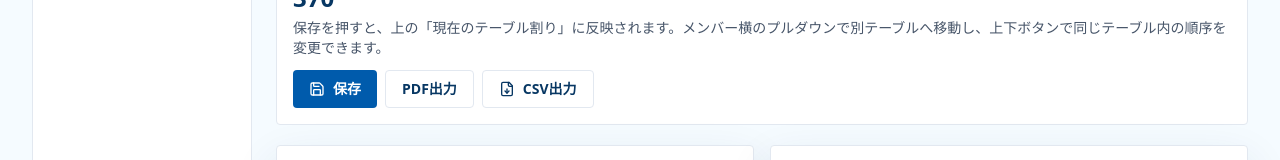
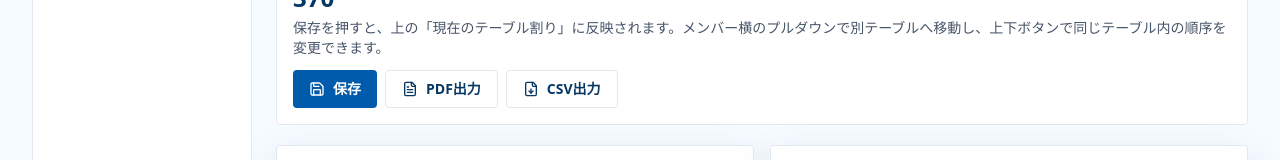
Before and after one commit to shimurasan99/needsmatch-kitanominami, a Next.js app: page /admin/meetings/meeting-2026-07/table-assignments in a window 1280 px wide. Shown: the part 602-762 px from the top of the page. Built offline with nearby package versions, Linux system fonts and the light colour scheme.

Commit message:
PDF出力ボタンを有効化

```diff
--- a/components/table-assignment/editable-table-assignment.tsx
+++ b/components/table-assignment/editable-table-assignment.tsx
@@ -1,6 +1,6 @@
 "use client";
 
-import { AlertTriangle, ArrowDown, ArrowUp, Crown, FileDown, Save } from "lucide-react";
+import { AlertTriangle, ArrowDown, ArrowUp, Crown, FileDown, FileText, Save } from "lucide-react";
 import { useEffect, useMemo, useState } from "react";
 import type { AssignmentSeat, AssignmentTable } from "@/types/domain";
 
@@ -19,6 +19,23 @@ function tableOrder(tableName: string) {
 
 function labelToIndex(label: string) {
   return label.split("").reduce((acc, character) => acc * 26 + character.charCodeAt(0) - 64, 0) - 1;
+}
+
+function escapeHtml(value: string) {
+  return value
+    .replaceAll("&", "&amp;")
+    .replaceAll("<", "&lt;")
+    .replaceAll(">", "&gt;")
+    .replaceAll("\"", "&quot;")
+    .replaceAll("'", "&#039;");
+}
+
+function printableSeatName(seat: AssignmentSeat) {
+  return seat.member?.name ?? seat.guestName ?? "";
+}
+
+function printableSeatDetail(seat: AssignmentSeat) {
+  return seat.member?.industry ?? seat.guestCompany ?? "ゲスト";
 }
 
 export function EditableTableAssignment({
@@ -103,6 +120,184 @@ export function EditableTableAssignment({
     window.URL.revokeObjectURL(url);
   }
 
+  function exportPdf() {
+    const printedAt = new Intl.DateTimeFormat("ja-JP", {
+      year: "numeric",
+      month: "2-digit",
+      day: "2-digit",
+      hour: "2-digit",
+      minute: "2-digit"
+    }).format(new Date());
+
+    const tableCards = tables.map((table) => {
+      const rows = table.seats.map((seat, index) => `
+        <tr>
+          <td class="seat-number">${index + 1}</td>
+          <td>
+            <div class="name">${escapeHtml(printableSeatName(seat))}</div>
+            <div class="detail">${escapeHtml(printableSeatDetail(seat))}</div>
+          </td>
+          <td class="leader">${seat.isLeader ? "リーダー" : ""}</td>
+        </tr>
+      `).join("");
+
+      return `
+        <section class="table-card">
+          <div class="table-heading">
+            <h2>${escapeHtml(table.tableName)}</h2>
+            <span>${table.seats.length}名</span>
+          </div>
+          <table>
+            <thead>
+              <tr>
+                <th class="seat-number">順番</th>
+                <th>名前 / 会社・業種</th>
+                <th class="leader">役割</th>
+              </tr>
+            </thead>
+            <tbody>${rows}</tbody>
+          </table>
+        </section>
+      `;
+    }).join("");
+
+    const printHtml = `
+      <!doctype html>
+      <html lang="ja">
+        <head>
+          <meta charset="utf-8" />
+          <title>テーブル割り</title>
+          <style>
+            @page { size: A4; margin: 14mm; }
+            * { box-sizing: border-box; }
+            body {
+              margin: 0;
+              color: #14324a;
+              font-family: -apple-system, BlinkMacSystemFont, "Hiragino Sans", "Yu Gothic", "YuGothic", "Noto Sans JP", sans-serif;
+              background: #ffffff;
+            }
+            header {
+              display: flex;
+              justify-content: space-between;
+              gap: 16px;
+              align-items: flex-end;
+              border-bottom: 2px solid #14324a;
+              padding-bottom: 12px;
+              margin-bottom: 18px;
+            }
+            h1 {
+              margin: 0;
+              font-size: 24px;
+              line-height: 1.35;
+            }
+            .meta {
+              color: #64748b;
+              font-size: 11px;
+              font-weight: 700;
+              text-align: right;
+              white-space: nowrap;
+            }
+            .grid {
+              display: grid;
+              grid-template-columns: repeat(2, minmax(0, 1fr));
+              gap: 12px;
+            }
+            .table-card {
+              break-inside: avoid;
+              border: 1px solid #cbd5e1;
+              border-radius: 8px;
+              overflow: hidden;
+            }
+            .table-heading {
+              display: flex;
+              justify-content: space-between;
+              align-items: center;
+              background: #eef6f3;
+              border-bottom: 1px solid #cbd5e1;
+              padding: 8px 10px;
+            }
+            h2 {
+              margin: 0;
+              font-size: 16px;
+              line-height: 1.3;
+            }
+            .table-heading span {
+              color: #475569;
+              font-size: 11px;
+              font-weight: 800;
+            }
+            table {
+              width: 100%;
+              border-collapse: collapse;
+              font-size: 11px;
+            }
+            th, td {
+              border-bottom: 1px solid #e2e8f0;
+              padding: 7px 8px;
+              text-align: left;
+              vertical-align: top;
+            }
+            th {
+              color: #475569;
+              background: #f8fafc;
+              font-size: 10px;
+              font-weight: 800;
+            }
+            tr:last-child td { border-bottom: 0; }
+            .seat-number {
+              width: 42px;
+              text-align: center;
+              white-space: nowrap;
+            }
+            .leader {
+              width: 70px;
+              text-align: center;
+              color: #0f766e;
+              font-weight: 800;
+              white-space: nowrap;
+            }
+            .name {
+              color: #14324a;
+              font-size: 12px;
+              font-weight: 800;
+              line-height: 1.35;
+            }
+            .detail {
+              margin-top: 2px;
+              color: #64748b;
+              font-size: 10px;
+              line-height: 1.35;
+            }
+            @media print {
+              body { print-color-adjust: exact; -webkit-print-color-adjust: exact; }
+            }
+          </style>
+        </head>
+        <body>
+          <header>
+            <h1>テーブル割り</h1>
+            <div class="meta">出力日時<br />${escapeHtml(printedAt)}</div>
+          </header>
+          <main class="grid">${tableCards}</main>
+          <script>
+            window.addEventListener("load", () => {
+              window.focus();
+              window.setTimeout(() => window.print(), 300);
+            });
+          </script>
+        </body>
+      </html>
+    `;
+    const printUrl = window.URL.createObjectURL(new Blob([printHtml], { type: "text/html;charset=utf-8" }));
+    const printWindow = window.open(printUrl, "_blank", "width=1024,height=768");
+    if (!printWindow) {
+      window.URL.revokeObjectURL(printUrl);
+      window.alert("PDF出力用の画面を開けませんでした。ブラウザのポップアップ許可を確認してください。");
+      return;
+    }
+    window.setTimeout(() => window.URL.revokeObjectURL(printUrl), 60000);
+  }
+
   return (
     <div className="grid gap-5">
       <div className="flex flex-wrap items-center justify-between gap-3 rounded border border-slate-200 bg-white p-4">
@@ -117,7 +312,10 @@ export function EditableTableAssignment({
             <Save size={16} />
             保存
           </button>
-          <button type="button" className="focus-ring rounded border border-slate-200 px-4 py-2 text-sm font-bold">PDF出力</button>
+          <button type="button" onClick={exportPdf} className="focus-ring inline-flex items-center gap-2 rounded border border-slate-200 px-4 py-2 text-sm font-bold">
+            <FileText size={16} />
+            PDF出力
+          </button>
           <button type="button" onClick={exportCsv} className="focus-ring inline-flex items-center gap-2 rounded border border-slate-200 px-4 py-2 text-sm font-bold">
             <FileDown size={16} />
             CSV出力
```
